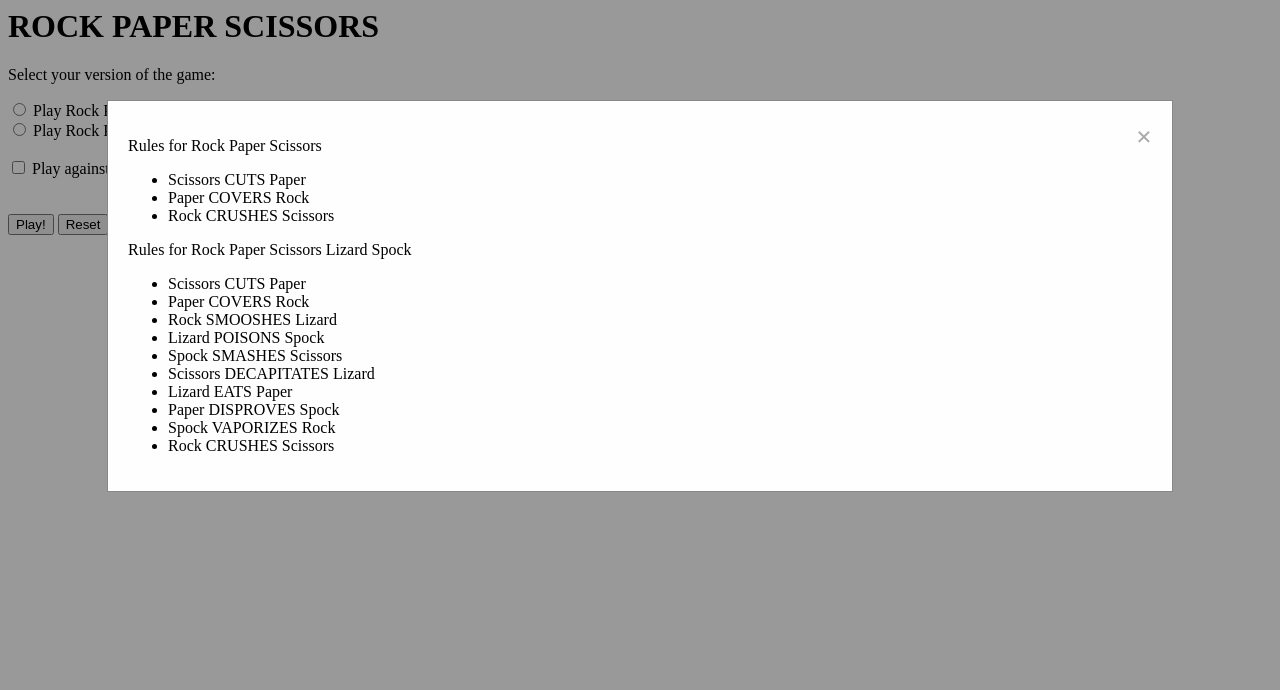
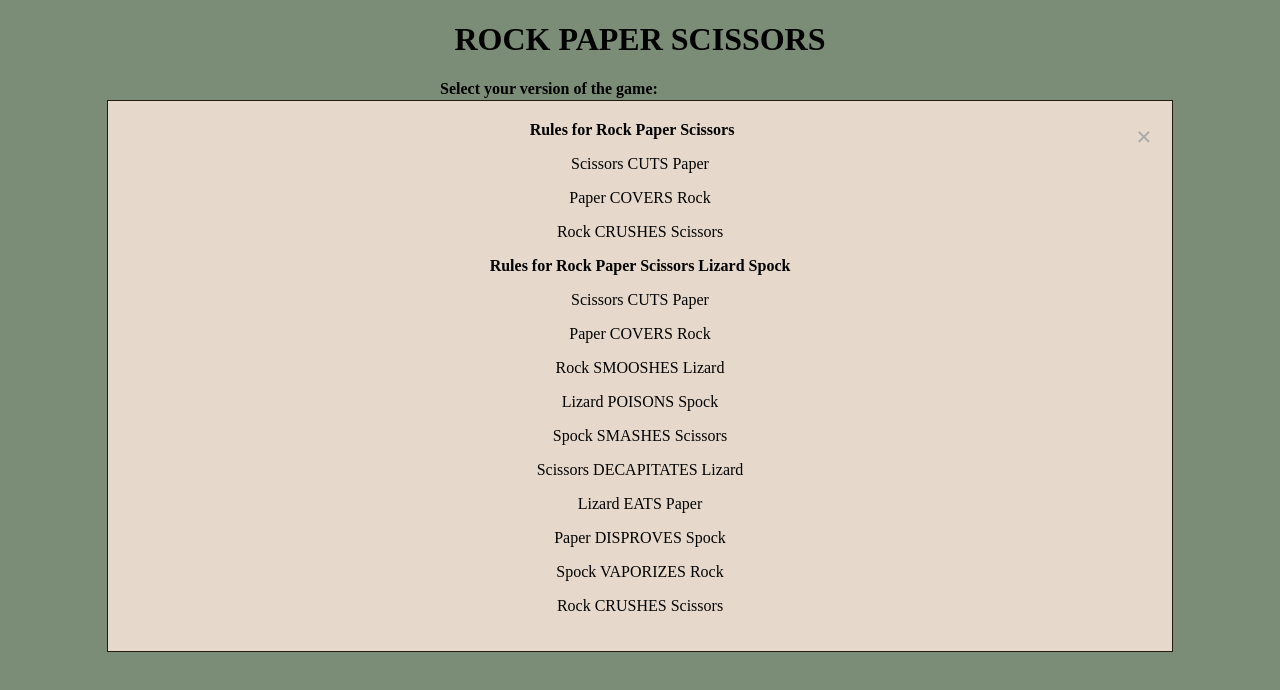
Before and after one commit to comp426-2023-spring/e02-vydeng, a website: page public/index.html in a window 1280 px wide. Both pictures are taken after a click on the button "Rules". Drawn offline with Linux system fonts and the light colour scheme.

Commit message:
validating html and adding docs

```diff
--- a/public/index.html
+++ b/public/index.html
@@ -1,38 +1,44 @@
-<html>
+<!DOCTYPE html>
+<html lang="en">
     <head>
-        <title>Rock</title>
+        <meta charset="UTF-8">
+        <title>Rock Paper Scissors</title>
         <!-- Link to your script file(s) and CSS in here somewhere -->
         <script src="scripts.js"></script>
         <link rel="stylesheet" href="styles.css">
     </head>
     <body>
         <h1>ROCK PAPER SCISSORS</h1>
-        <p>Select your version of the game:</p>
+        <div class="left">
+            <strong>Select your version of the game:</strong>
+            <br>
             <input type="radio" id="rpsSelect" name="version" onclick="rpsSelected()" value="RPS">
-        <label for="rps">Play Rock Paper Scissors</label><br>
+            <label for="rpsSelect">Play Rock Paper Scissors</label><br>
             <input type="radio" id="rpslsSelect" name="version" onclick="rpslsSelected()" value="RPSLS">
-        <label for="rpsls">Play Rock Paper Scissors Lizard Spock</label><br>
+            <label for="rpslsSelect">Play Rock Paper Scissors Lizard Spock</label><br>
             <br>
             <input type="checkbox" id="opponent" name="opponent" onchange="opponentChange()" value="Opponent">
             <label for="opponent">Play against an opponent</label><br>
             <br>
 
             <div id="rps" class="inactive">
-        <p>Choose your move:</p>
-        <input type="radio" name="move" value="rock">
-        <label for="rps">Rock</label><br>
-        <input type="radio" name="move" value="paper">
-        <label for="rps">Paper</label><br>
-        <input type="radio" name="move" value="scissors">
-        <label for="rps">Scissors</label><br>
+            <strong>Choose your move:</strong>
+            <br>
+            <input type="radio" id="rock" name="move" value="rock">
+            <label for="rock">Rock</label><br>
+            <input id="paper" type="radio" name="move" value="paper">
+            <label for="paper">Paper</label><br>
+            <input id="scissors" type="radio" name="move" value="scissors">
+            <label for="scissors">Scissors</label><br>
             </div>
             <div id="rpsls" class="inactive">
-        <input type="radio" name="move" value="lizard">
-        <label for="rpsls">Lizard</label><br>
-        <input type="radio" name="move" value="spock">
-        <label for="rpsls">Spock</label><br>
+            <input type="radio" id="lizard" name="move" value="lizard">
+            <label for="lizard">Lizard</label><br>
+            <input type="radio" id="spock" name="move" value="spock">
+            <label for="spock">Spock</label><br>
             </div>
             <br>
+        </div>
 
         <button type="button" id="play" onclick="play()">Play!</button>
         <button type="button" id="reset" onclick="reset()">Reset</button>
@@ -48,25 +54,21 @@
                 </div>
                 <p class="inactive" id="rand_move"></p>
                 <div class="inactive" id="rules">
-                    <p class="version">Rules for Rock Paper Scissors</p>
-                    <ul class="rps_rules">
-                        <li>Scissors CUTS Paper</li>
-                        <li>Paper COVERS Rock</li>
-                        <li>Rock CRUSHES Scissors</li>
-                    </ul>
-                    <p class="version">Rules for Rock Paper Scissors Lizard Spock</p>
-                    <ul class="rpsls_rules">
-                        <li>Scissors CUTS Paper</li>
-                        <li>Paper COVERS Rock</li>
-                        <li>Rock SMOOSHES Lizard</li>
-                        <li>Lizard POISONS Spock</li>
-                        <li>Spock SMASHES Scissors</li>
-                        <li>Scissors DECAPITATES Lizard</li>
-                        <li>Lizard EATS Paper</li>
-                        <li>Paper DISPROVES Spock</li>
-                        <li>Spock VAPORIZES Rock</li>
-                        <li>Rock CRUSHES Scissors</li>
-                    </ul>
+                    <strong>Rules for Rock Paper Scissors</strong>
+                    <p>Scissors CUTS Paper</p>
+                    <p>Paper COVERS Rock</p>
+                    <p>Rock CRUSHES Scissors</p>
+                    <strong>Rules for Rock Paper Scissors Lizard Spock</strong>
+                    <p>Scissors CUTS Paper</p>
+                    <p>Paper COVERS Rock</p>
+                    <p>Rock SMOOSHES Lizard</p>
+                    <p>Lizard POISONS Spock</p>
+                    <p>Spock SMASHES Scissors</p>
+                    <p>Scissors DECAPITATES Lizard</p>
+                    <p>Lizard EATS Paper</p>
+                    <p>Paper DISPROVES Spock</p>
+                    <p>Spock VAPORIZES Rock</p>
+                    <p>Rock CRUSHES Scissors</p>
                 </div>
             </div>
         </div>
--- a/public/styles.css
+++ b/public/styles.css
@@ -1,15 +1,8 @@
 body {
-}
-
-h1 {
-}
-
-p {
-}
-
-button.active {
-    background: black;
-    color: white;
+    background-color: #cdebc5;
+    align-items: center;
+    justify-content: center;
+    text-align: center;
 }
 
 .active {
@@ -20,30 +13,32 @@ button.active {
     display: none;
 }
 
+button {
+    background-color: #e6d9cb;
+}
+
 .popup {
-    display: none; /* Hidden by default */
-    position: fixed; /* Stay in place */
-    z-index: 1; /* Sit on top */
-    padding-top: 100px; /* Location of the box */
+    display: none;
+    position: fixed;
+    z-index: 1;
+    padding-top: 100px;
     left: 0;
     top: 0;
-    width: 100%; /* Full width */
-    height: 100%; /* Full height */
-    overflow: auto; /* Enable scroll if needed */
-    background-color: rgb(0,0,0); /* Fallback color */
-    background-color: rgba(0,0,0,0.4); /* Black w/ opacity */
+    width: 100%;
+    height: 100%;
+    overflow: auto;
+    background-color: rgb(0,0,0);
+    background-color: rgba(0,0,0,0.4);
 }
 
-  /* Modal Content */
 .results {
-    background-color: #fefefe;
+    background-color: #e6d9cb;
     margin: auto;
     padding: 20px;
-    border: 1px solid #888;
+    border: 1px solid #231a10;
     width: 80%;
 }
 
-  /* The Close Button */
 .close {
     color: #aaaaaa;
     float: right;
@@ -57,3 +52,9 @@ button.active {
     text-decoration: none;
     cursor: pointer;
 }
+
+.left {
+    width: 400px;
+    margin: auto;
+    text-align: left;
+}
```
Also changed, not shown: docs/01-interface.png (added), docs/02-result.png (added). Lines whose indentation alone changed are shown as unchanged.
